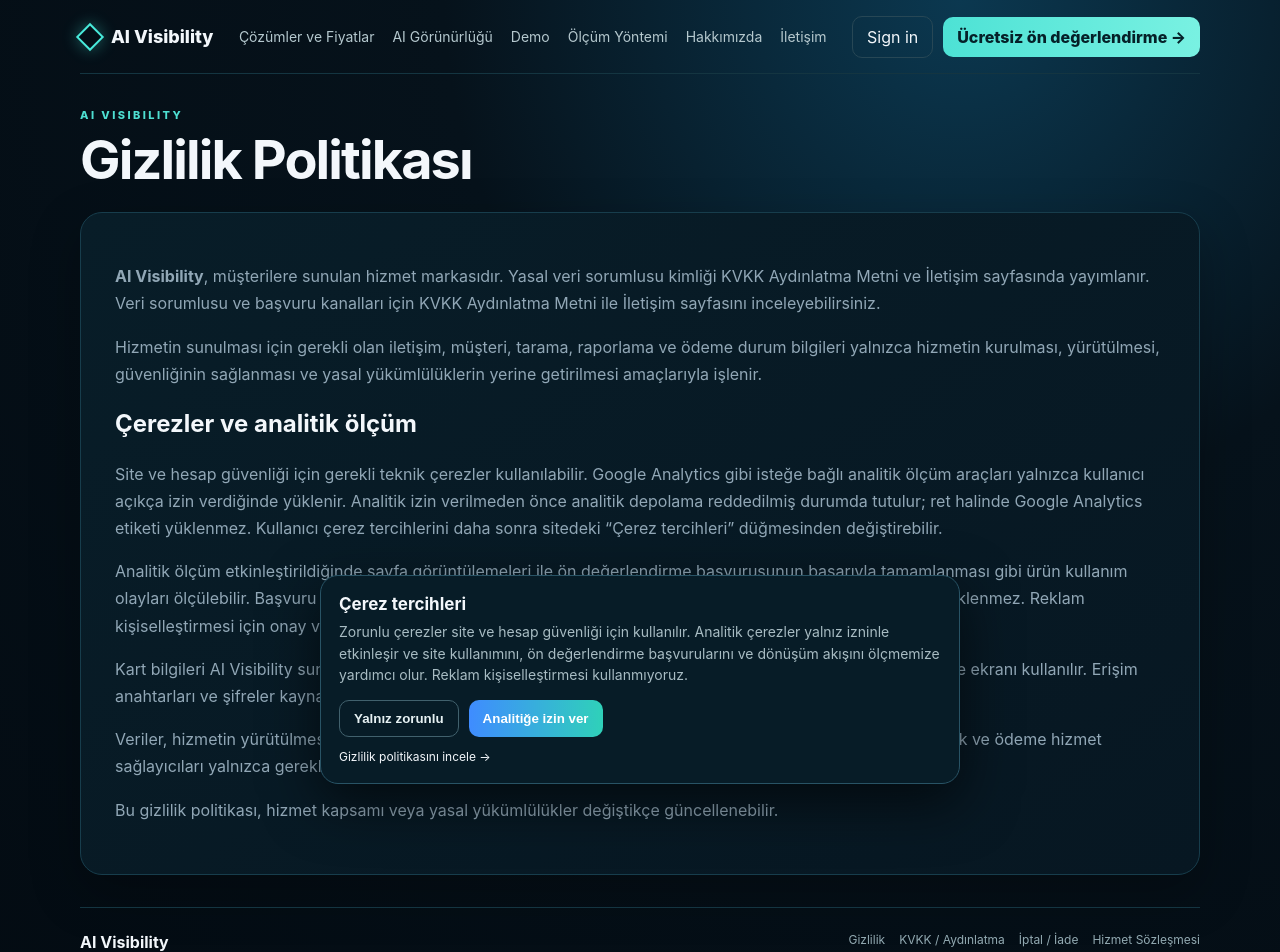
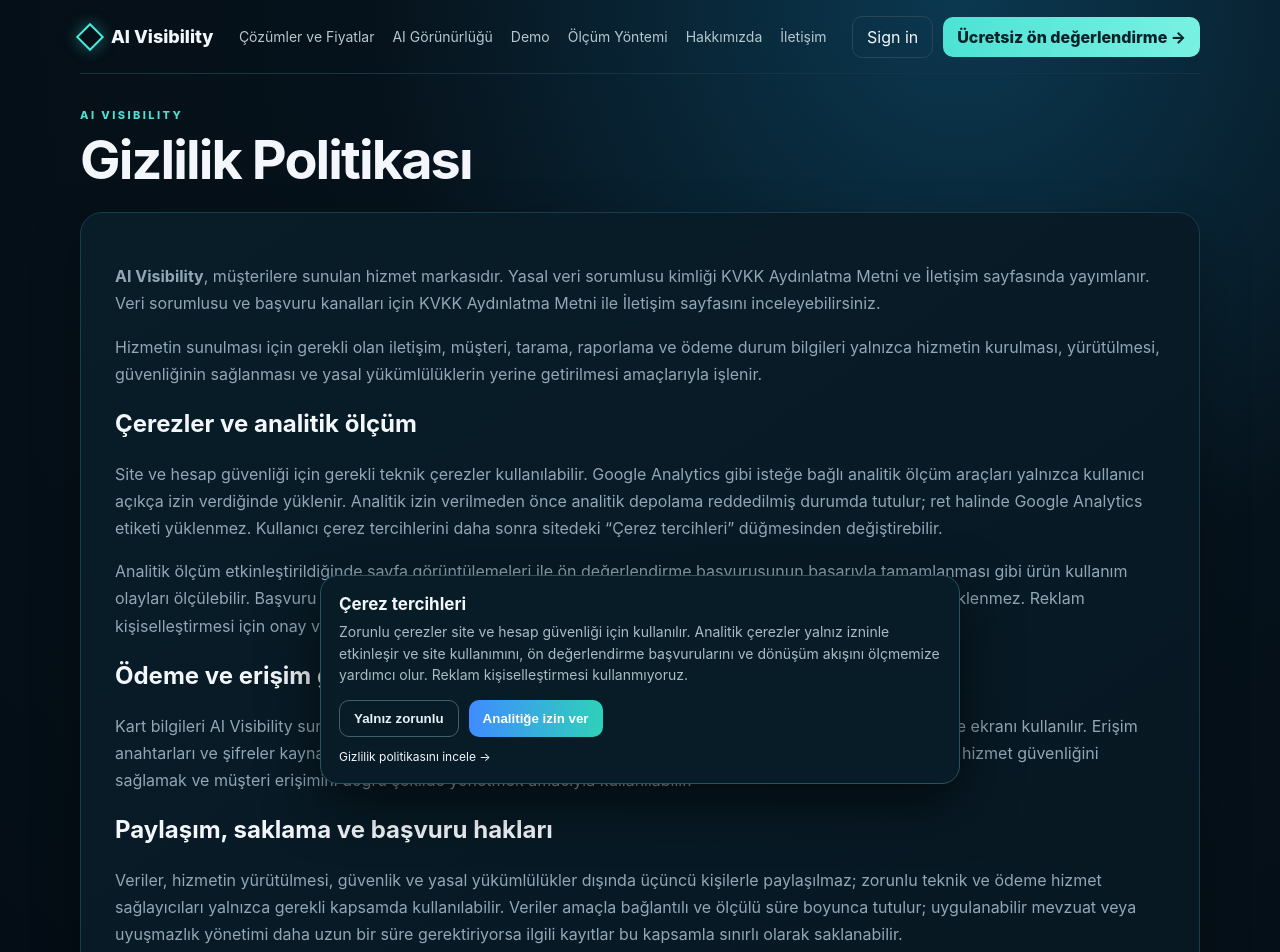
Before and after one commit to mehmetozan-5858/ai-visibility, a Next.js app: page /gizlilik in a window 1280 px wide. Shown: the top 952 px of the page. Built offline with nearby package versions, Linux system fonts and the light colour scheme; no server answers.

Commit message:
Polish privacy page SEO copy

```diff
--- a/app/gizlilik/page.js
+++ b/app/gizlilik/page.js
@@ -1,5 +1,5 @@
 import PublicPage from "../../components/PublicPage";
-export const metadata={alternates:{canonical:"/gizlilik"},title:"Gizlilik Politikası",description:"AI Visibility hizmetinde kişisel verilerin hangi amaçlarla işlendiğini, ödeme ve güvenlik yaklaşımını ve veri sorumlusu bilgilerine nasıl ulaşılacağını açıklayan gizlilik politikası."};
+export const metadata={alternates:{canonical:"/gizlilik"},title:"Gizlilik Politikası",description:"AI Visibility kişisel veri, ödeme güvenliği, analitik ölçüm, çerez tercihleri ve veri sorumlusu yaklaşımını açıklayan gizlilik politikası."};
 export default function Page(){
   const controller=(process.env.DATA_CONTROLLER_NAME||"").trim();
   return <PublicPage title="Gizlilik Politikası">
@@ -8,8 +8,11 @@ export default function Page(){
     <h2>Çerezler ve analitik ölçüm</h2>
     <p>Site ve hesap güvenliği için gerekli teknik çerezler kullanılabilir. Google Analytics gibi isteğe bağlı analitik ölçüm araçları yalnızca kullanıcı açıkça izin verdiğinde yüklenir. Analitik izin verilmeden önce analitik depolama reddedilmiş durumda tutulur; ret halinde Google Analytics etiketi yüklenmez. Kullanıcı çerez tercihlerini daha sonra sitedeki “Çerez tercihleri” düğmesinden değiştirebilir.</p>
     <p>Analitik ölçüm etkinleştirildiğinde sayfa görüntülemeleri ile ön değerlendirme başvurusunun başarıyla tamamlanması gibi ürün kullanım olayları ölçülebilir. Başvuru dönüşüm olayına ad, e-posta, telefon veya işletme adı gibi doğrudan kimlik bilgileri eklenmez. Reklam kişiselleştirmesi için onay verilmez.</p>
-    <p>Kart bilgileri AI Visibility sunucularında tutulmaz; kartlı ödeme kullanıldığında ödeme sağlayıcısının güvenli ödeme ekranı kullanılır. Erişim anahtarları ve şifreler kaynak kodda açık olarak saklanmaz.</p>
-    <p>Veriler, hizmetin yürütülmesi, güvenlik ve yasal yükümlülükler dışında üçüncü kişilerle paylaşılmaz; zorunlu teknik ve ödeme hizmet sağlayıcıları yalnızca gerekli kapsamda kullanılabilir.</p>
+    <h2>Ödeme ve erişim güvenliği</h2>
+    <p>Kart bilgileri AI Visibility sunucularında tutulmaz; kartlı ödeme kullanıldığında ödeme sağlayıcısının güvenli ödeme ekranı kullanılır. Erişim anahtarları ve şifreler kaynak kodda açık olarak saklanmaz. Hesap doğrulama, ödeme durumu ve erişim kayıtları hizmet güvenliğini sağlamak ve müşteri erişimini doğru şekilde yönetmek amacıyla kullanılabilir.</p>
+    <h2>Paylaşım, saklama ve başvuru hakları</h2>
+    <p>Veriler, hizmetin yürütülmesi, güvenlik ve yasal yükümlülükler dışında üçüncü kişilerle paylaşılmaz; zorunlu teknik ve ödeme hizmet sağlayıcıları yalnızca gerekli kapsamda kullanılabilir. Veriler amaçla bağlantılı ve ölçülü süre boyunca tutulur; uygulanabilir mevzuat veya uyuşmazlık yönetimi daha uzun bir süre gerektiriyorsa ilgili kayıtlar bu kapsamla sınırlı olarak saklanabilir.</p>
+    <p>Kişisel verileriniz hakkında bilgi talep etmek, düzeltme veya silme istemek, işleme faaliyetlerine ilişkin başvuruda bulunmak ya da iletişim tercihlerinizi güncellemek için <a href="/iletisim">İletişim</a> sayfasındaki kayıtlı kanalları kullanabilirsiniz. Türkiye’deki ilgili kişi haklarının ayrıntıları için <a href="/kvkk">KVKK Aydınlatma Metni</a> esas alınır.</p>
     <p>Bu gizlilik politikası, hizmet kapsamı veya yasal yükümlülükler değiştikçe güncellenebilir.</p>
   </PublicPage>;
 }
```
